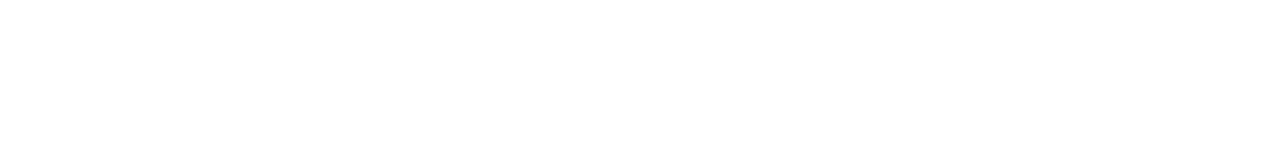
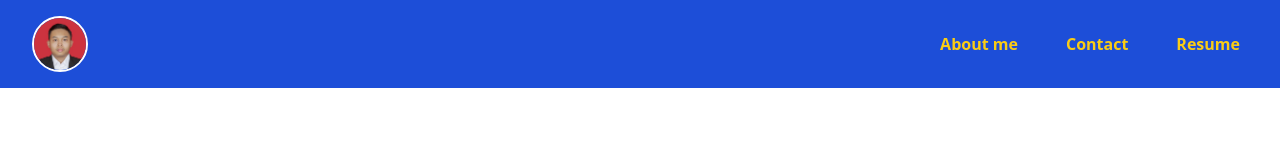
Before and after one commit to rizkyyynp/Portfolio-Rizky, a website: page src/index.html in a window 1280 px wide. Drawn offline with Linux system fonts and the light colour scheme.

Commit message:
Add Navbar to index and styling

```diff
--- a/src/index.html
+++ b/src/index.html
@@ -5,7 +5,21 @@
     <meta name="viewport" content="width=device-width, initial-scale=1.0">
     <title>Rizky's Portfolio</title>
     <link rel="stylesheet" href="./css/output.css">
+    <script src="https://kit.fontawesome.com/8ffebb716f.js" crossorigin="anonymous"></script>
 </head>
 <body>
+    <section>
+        <header class="flex justify-between px-8 py-4 bg-blue-700">
+            <div>
+                <img class="mr-1 border-2 border-white border-solid rounded-full h-14 w-14" src="./img/photo.png" alt="photo-profile-Rizky">
+            </div>
+
+            <ul class="flex items-center gap-8 list-none">
+                <li><a class="px-2 py-0 font-semibold text-yellow-400 list-none transition-all duration-300 hover:text-white" href="#">About me</a></li>
+                <li><a class="px-2 py-0 font-semibold text-yellow-400 list-none transition-all duration-300 hover:text-white" href="#">Contact</a></li>
+                <li><a class="px-2 py-0 font-semibold text-yellow-400 list-none transition-all duration-300 hover:text-white" href="#">Resume</a></li>
+            </ul>
+        </header>
+    </section>
 </body>
 </html>
```
Also changed, not shown: src/css/output.css, src/img/photo.png (added).
